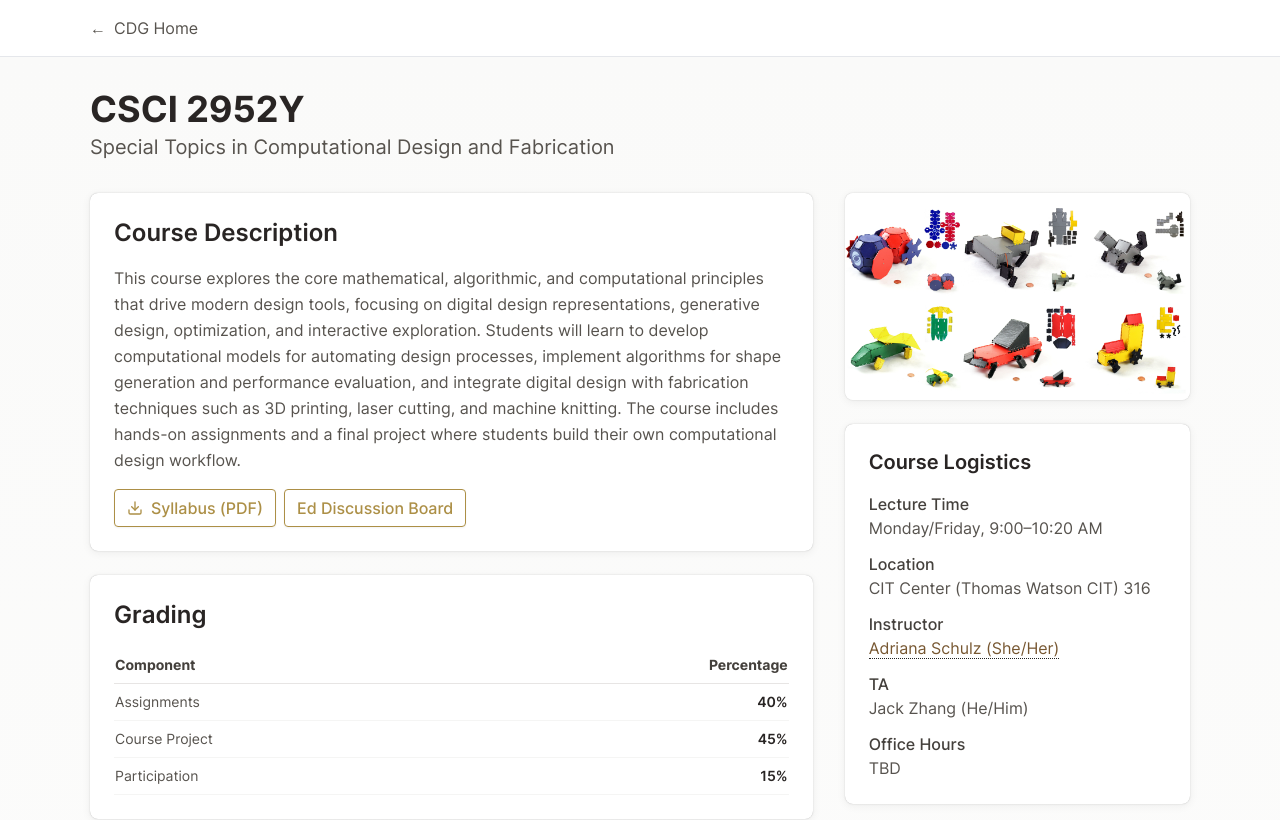
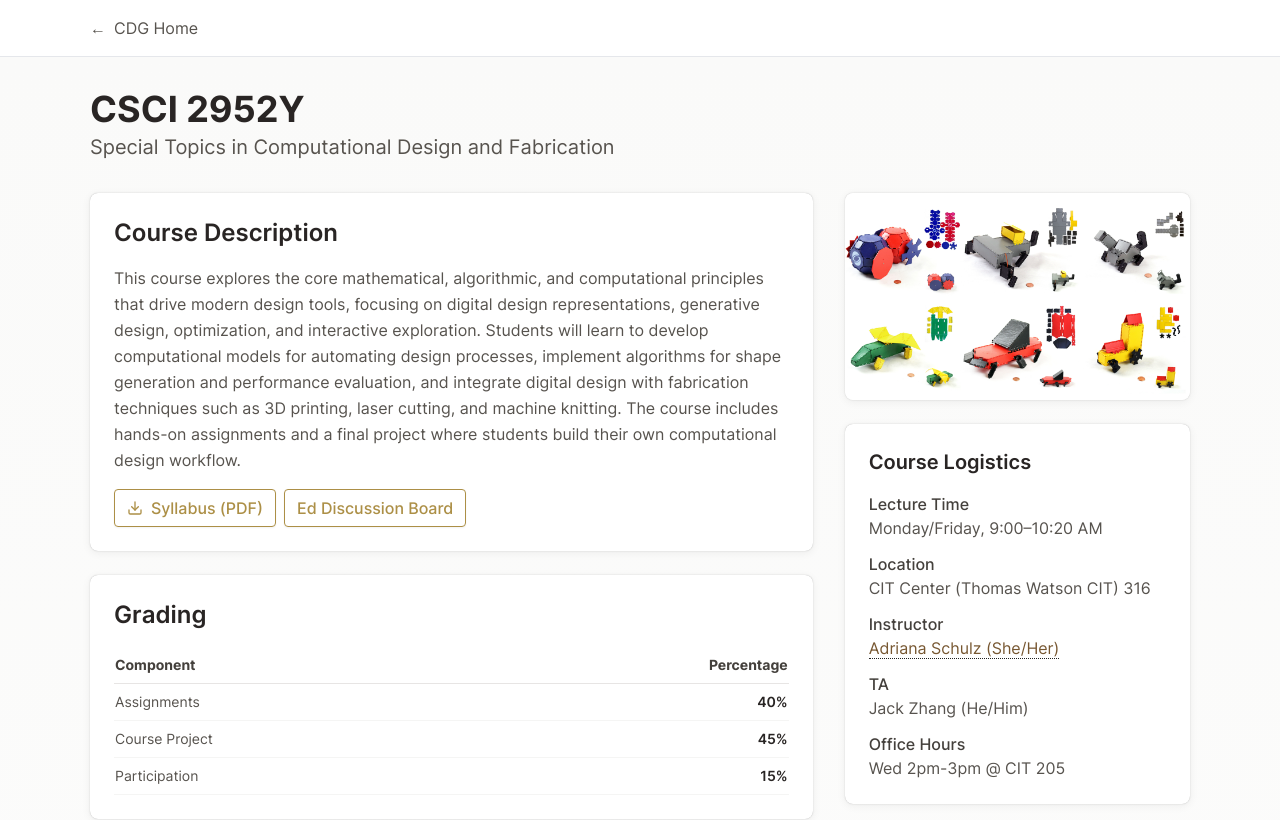
Before and after one commit to cdg-lab/cdg-website, a Next.js app: page /courses/csci2952y-fall2025 in a window 1280 px wide. Shown: the top 820 px of the page. Built offline with nearby package versions, Linux system fonts and the light colour scheme.

Commit message:
updt office hours

```diff
--- a/src/data/course.ts
+++ b/src/data/course.ts
@@ -61,7 +61,7 @@ export const courseInfo: CourseInfo = {
   ta: 'Jack Zhang (He/Him)',
   time: 'Monday/Friday, 9:00–10:20 AM',
   location: 'CIT Center (Thomas Watson CIT) 316',
-  officeHours: 'TBD',
+  officeHours: 'Wed 2pm-3pm @ CIT 205',
   description: `This course explores the core mathematical, algorithmic, and computational principles that drive modern design tools, focusing on digital design representations, generative design, optimization, and interactive exploration. Students will learn to develop computational models for automating design processes, implement algorithms for shape generation and performance evaluation, and integrate digital design with fabrication techniques such as 3D printing, laser cutting, and machine knitting. The course includes hands-on assignments and a final project where students build their own computational design workflow.`,
 };
 
```
